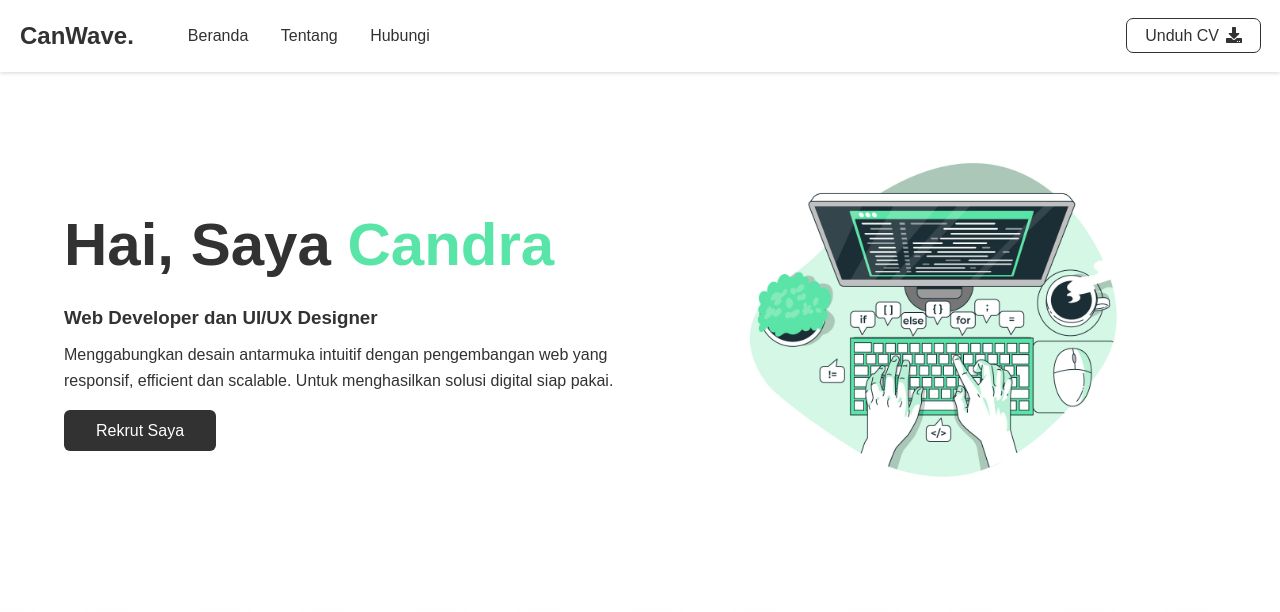
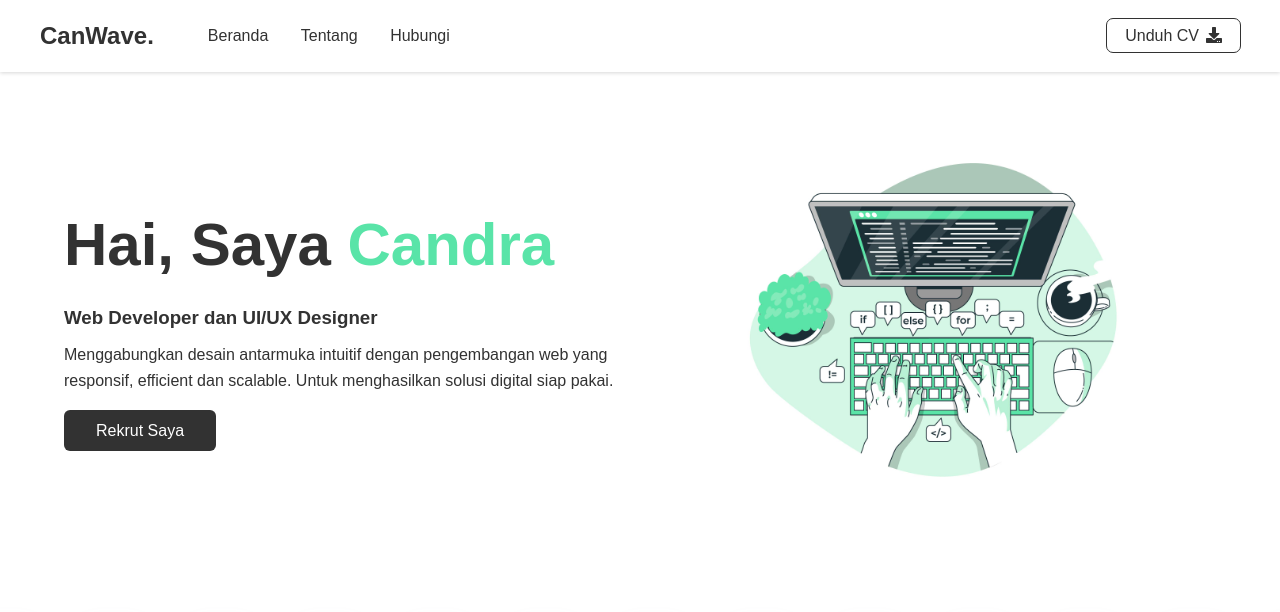
Before and after one commit to CandraDev23/canwave-portfolio, a plain HTML site: page index.html in a window 1280 px wide. Shown: the top 612 px of the page. Drawn offline with nearby package versions, Linux system fonts and the light colour scheme; some packages are replaced by stand-ins of ours; a script that the page names is missing.

Commit message:
add overflowx hidden in html and body

```diff
--- a/assets/css/style.css
+++ b/assets/css/style.css
@@ -1,5 +1,9 @@
 html {
   scroll-behavior: smooth;
+}
+
+html, body {
+  overflow-x: hidden;
 }
 
 html::selection {
@@ -123,6 +127,8 @@ nav .navbar {
   justify-content: start;
   flex-flow: row wrap;
   padding: 0 20px;
+  max-width: 1200px; /* samakan dengan konten utama */
+  margin: 0 auto;
 }
 
 .navbar a.logo {
```
